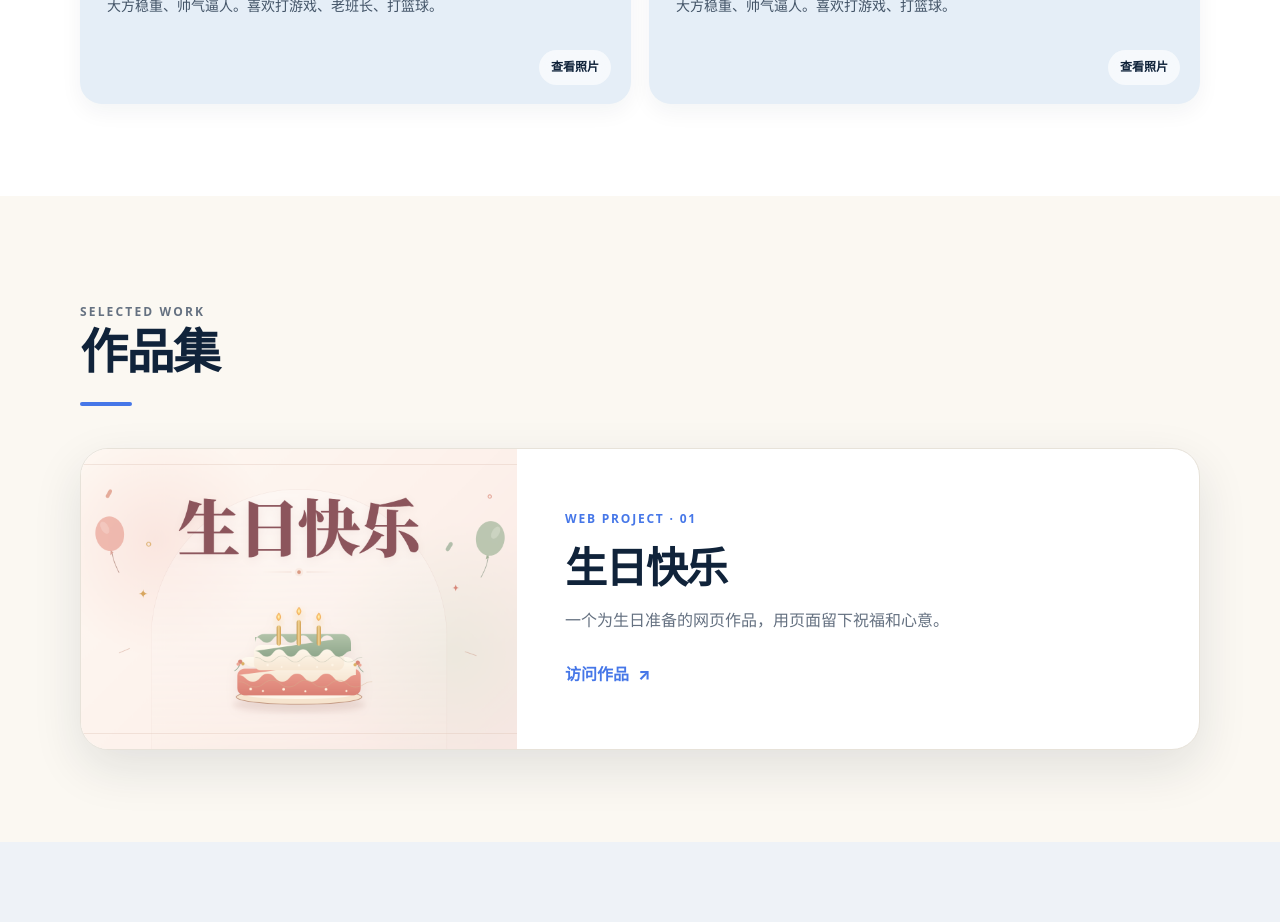
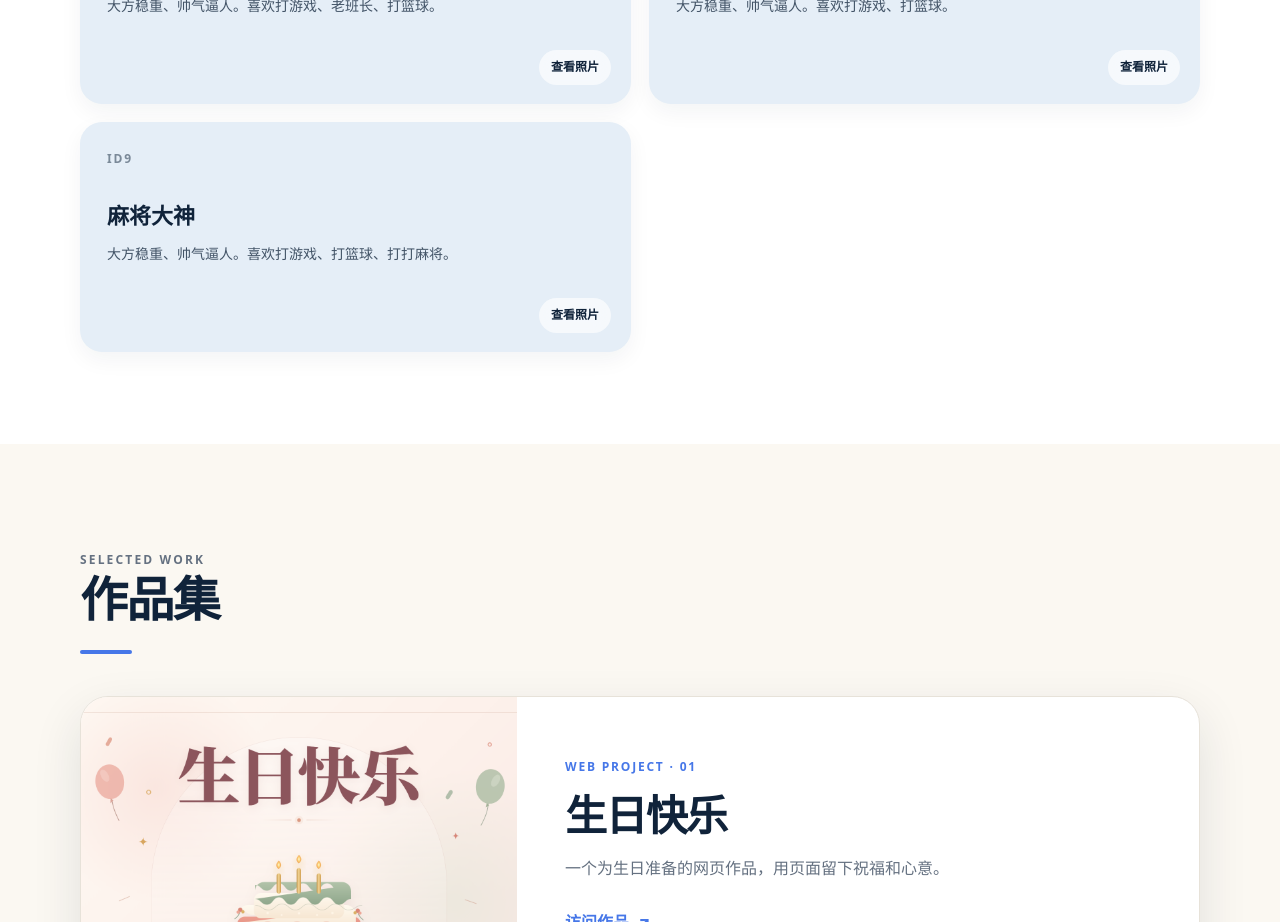
Before and after one commit to yang-y17/vue-yy, a Vue app: page / in a window 1280 px wide. Shown: the part 3400-4322 px from the top of the page. Built offline with nearby package versions, Linux system fonts and the light colour scheme.

Commit message:
再次添加

```diff
--- a/src/components/siteContent.js
+++ b/src/components/siteContent.js
@@ -11,6 +11,7 @@ import youYPhoto from '../assets/imm/youY.jpg' // 导入右侧留念照片
 import zrtPhoto from '../assets/imm/zrt.jpg' // 导入 ID3 的照片
 import hxgPhoto from '../assets/imm/hxg.jpg'
 import yhxPhoto from '../assets/imm/yhx.jpg'
+import ckyPhoto from '../assets/imm/cky.jpg'
 
 // 顶部导航：label 是显示文字，href 是对应区块。
 export const navItems = [
@@ -145,6 +146,16 @@ export const friends = [
         cardClass: 'friend-yhx', // 使用绿色背景
         photo: yhxPhoto, // 点击后显示的照片
         photoAlt: 'ID8 的照片' // 照片替代文字
+    },
+    {
+        id: 'cky', // 程序内部使用的唯一名称
+        index: 'ID9', // 卡片左上角编号
+        title: '麻将大神', // 好友卡片标题
+        description: // 好友介绍文字
+            '大方稳重、帅气逼人。喜欢打游戏、打篮球、打打麻将。',
+        cardClass: 'friend-cky', // 使用绿色背景
+        photo: ckyPhoto, // 点击后显示的照片
+        photoAlt: 'ID9 的照片' // 照片替代文字
     }
 ]
 
```
Also changed, not shown: src/assets/imm/cky.jpg (added).
